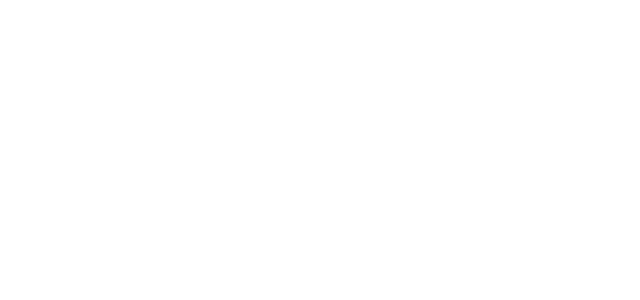
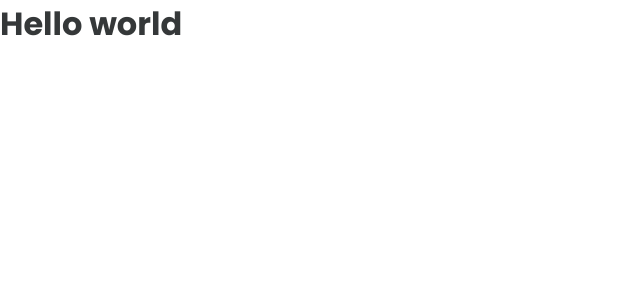
Before and after one commit to Roonaaan/CareerCompass, a React (Vite) app: page /About in a window 1280 px wide. Before the commit this address had no page. Shown: the top 300 px of the page, without its empty margins (0-640 px from the left). Built offline with nearby package versions, Linux system fonts and the light colour scheme.

Commit message:
Updated Changes

```diff
--- a/src/App.jsx
+++ b/src/App.jsx
@@ -3,7 +3,8 @@ import './App.css'
 import { BrowserRouter, Routes, Route} from 'react-router-dom'
 
 import Home from './landing/Home';
-import Login from './landing/Login'
+import Login from './landing/Login';
+import About from './landing/About';
 
 function App() {
 
@@ -13,6 +14,7 @@ function App() {
         <Routes>
           <Route path ="/" element={<Home />} />
           <Route path ="/Login" element={<Login />} />
+          <Route path ="/About" element={<About />} />
         </Routes>
       </BrowserRouter>
     </>
--- /dev/null
+++ b/src/landing/About.jsx
@@ -0,0 +1,14 @@
+import React from 'react'
+
+//CSS
+import './styles/About.css'
+
+const About = () => {
+  return (
+    <>
+        <h1> Hello world </h1>
+    </>
+  )
+}
+
+export default About
--- a/src/landing/Home.jsx
+++ b/src/landing/Home.jsx
@@ -15,6 +15,9 @@ const Home = () => {
     const handleLoginClick = () => {
         navigate('/Login')
     }
+    const handleAboutClick = () => {
+        navigate('/About')
+    }
 
     return (
         <>
@@ -25,7 +28,7 @@ const Home = () => {
                         <img src={Logo} alt="logo" className="brand" />
                     </div>
                     <div className="navRight">
-                        <button className="about">
+                        <button className="about" onClick={handleAboutClick}>
                             About Us
                         </button>
                         <button className="login" onClick={handleLoginClick}>
```
Also changed, not shown: src/landing/styles/About.css (added).
